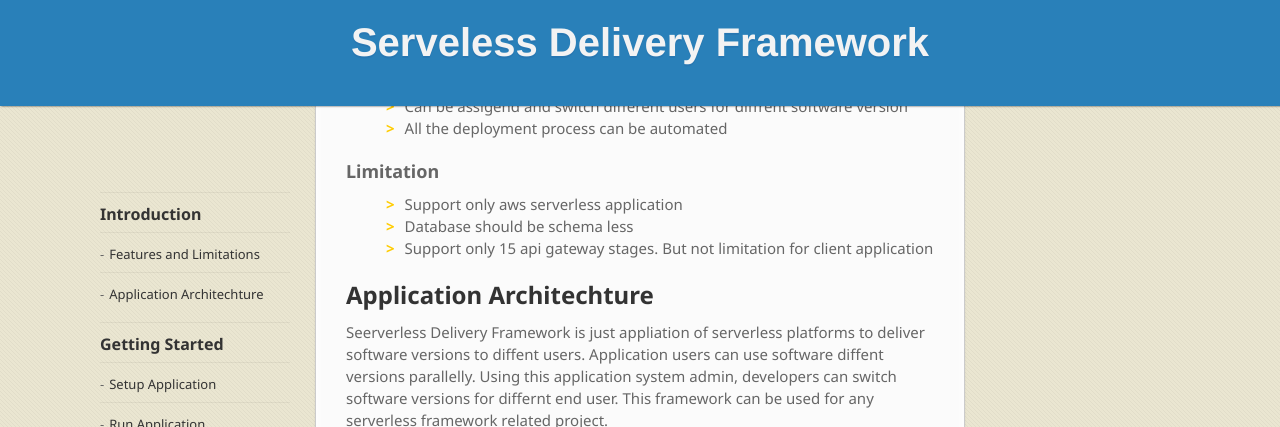
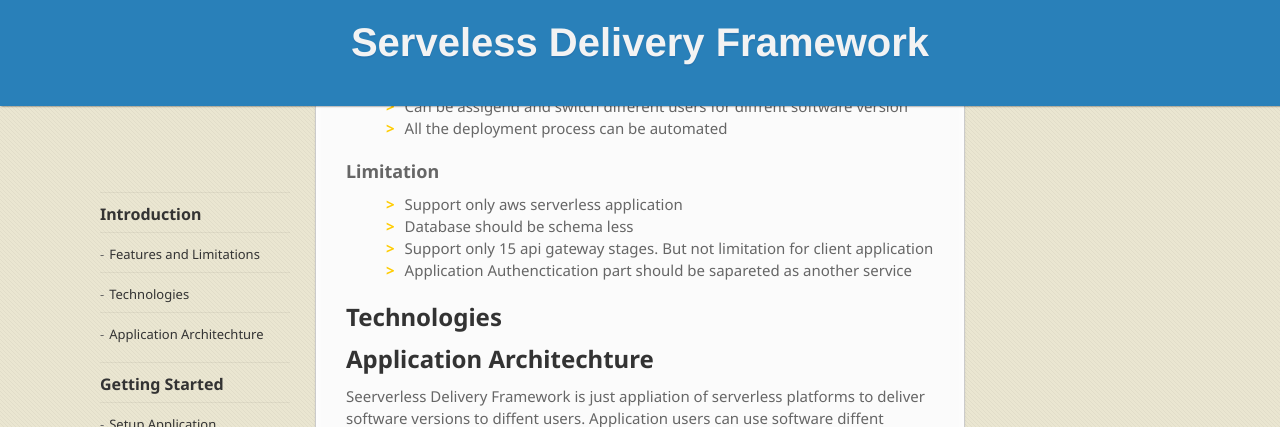
Before and after one commit to 99x/serverless-delivery-framework, a Jekyll site: the page built from docs/index.md, in a window 1280 px wide and 900 px high, scrolled down 811 px, cut to the strip 0-427 px from the top of the window. Built offline with Jekyll 4.4.1, drawn with Linux system fonts in a browser that asks for light colours; nearby versions of some CDN libraries; some web fonts are replaced.

Commit message:
change doc for intro:

```diff
--- a/docs/_layouts/home.html
+++ b/docs/_layouts/home.html
@@ -23,7 +23,9 @@
             <li>Support only aws serverless application</li>
             <li>Database should be schema less</li>
             <li>Support only 15 api gateway stages. But not limitation for client application</li>
+            <li>Application Authenctication part should be sapareted as another service </li>
         </ul>
+        <h2>Technologies</h2>
 
 
         <h2>Application Architechture</h2>
```
Also changed, not shown: docs/img/Relese-pipeline-1.jpg.
